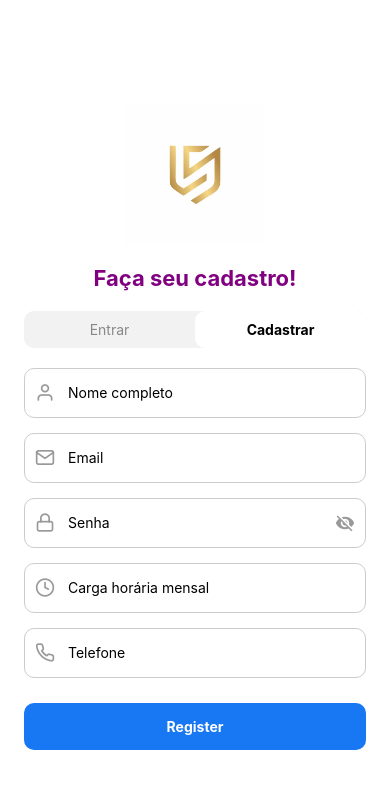
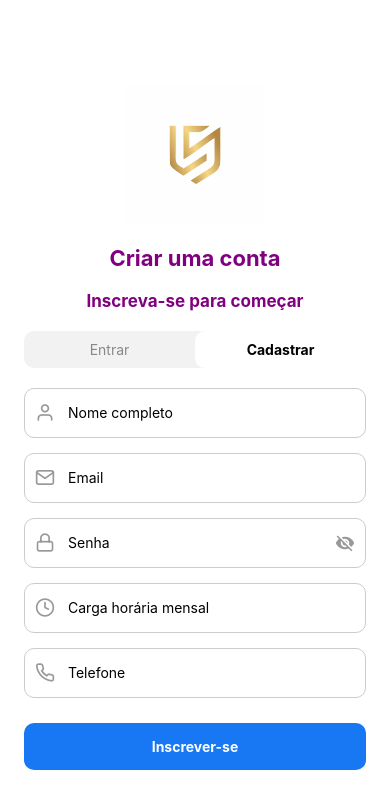
Before and after one commit to PedroPucci/mobileUnifor, a React Native app: screen /Registrar in a window 390 px wide. Shown: the top 808 px of the page. Built offline with nearby package versions, Linux system fonts and the light colour scheme.

Commit message:
correção de titulos

```diff
--- a/components/Login/LoginScreen.js
+++ b/components/Login/LoginScreen.js
@@ -31,6 +31,7 @@ export default function LoginScreen({ navigation }) {
       />
 
       <Text style={[styles.tituloLogin]}>Seja bem vindo!</Text>
+      <Text style={[styles.subTituloLogin]}>Faça login em sua conta</Text>
 
       <RegisterLoginTabs
         selected="Entrar"
--- a/components/Login/loginScreen.styles.js
+++ b/components/Login/loginScreen.styles.js
@@ -37,6 +37,13 @@ const styles = StyleSheet.create({
     alignSelf: "center",
     marginBottom: 20,
   },
+  subTituloLogin: {
+    fontSize: 17,
+    fontWeight: "bold",
+    color: "purple",
+    alignSelf: "center",
+    marginBottom: 20,
+  },
 });
 
 export default styles;
--- a/components/RecuperarSenha/RecuperarSenhaScreen.js
+++ b/components/RecuperarSenha/RecuperarSenhaScreen.js
@@ -48,7 +48,6 @@ export default function RecuperarSenhaScreen({ navigation }) {
 
   return (
     <View style={styles.container_principal}>
-
       <Image
         source={require("../../assets/logo6.jpg")}
         style={styles.logo}
@@ -57,6 +56,10 @@ export default function RecuperarSenhaScreen({ navigation }) {
 
       <Text style={[styles.texto_contato, { fontSize: 22, marginBottom: 20 }]}>
         Recuperar senha
+      </Text>
+
+      <Text style={[styles.texto_contato, { fontSize: 13, marginBottom: 20 }]}>
+        Informe o email para o qual deseja redefinir sua senha
       </Text>
 
       <View style={styles.inputContainer}>
--- a/components/Register/RegisterScreen.js
+++ b/components/Register/RegisterScreen.js
@@ -114,7 +114,8 @@ export default function RegisterScreen({ navigation }) {
         resizeMode="contain"
       />
 
-      <Text style={styles.tituloCadastro}>Faça seu cadastro!</Text>
+      <Text style={styles.tituloCadastro}>Criar uma conta</Text>
+      <Text style={styles.subTituloCadastro}>Inscreva-se para começar</Text>
 
       <RegisterLoginTabs
         onTabChange={(tab) => {
@@ -158,7 +159,7 @@ export default function RegisterScreen({ navigation }) {
       />
 
       <TouchableOpacity style={styles.button} onPress={handleRegister}>
-        <Text style={styles.buttonText}>Register</Text>
+        <Text style={styles.buttonText}>Inscrever-se</Text>
       </TouchableOpacity>
     </View>
   );
--- a/components/Register/registerScreen.styles.js
+++ b/components/Register/registerScreen.styles.js
@@ -32,6 +32,13 @@ const styles = StyleSheet.create({
     alignSelf: "center",
     marginBottom: 20,
   },
+  subTituloCadastro: {
+    fontSize: 17,
+    fontWeight: "bold",
+    color: "purple",
+    alignSelf: "center",
+    marginBottom: 20,
+  },
 });
 
 export default styles;
```
